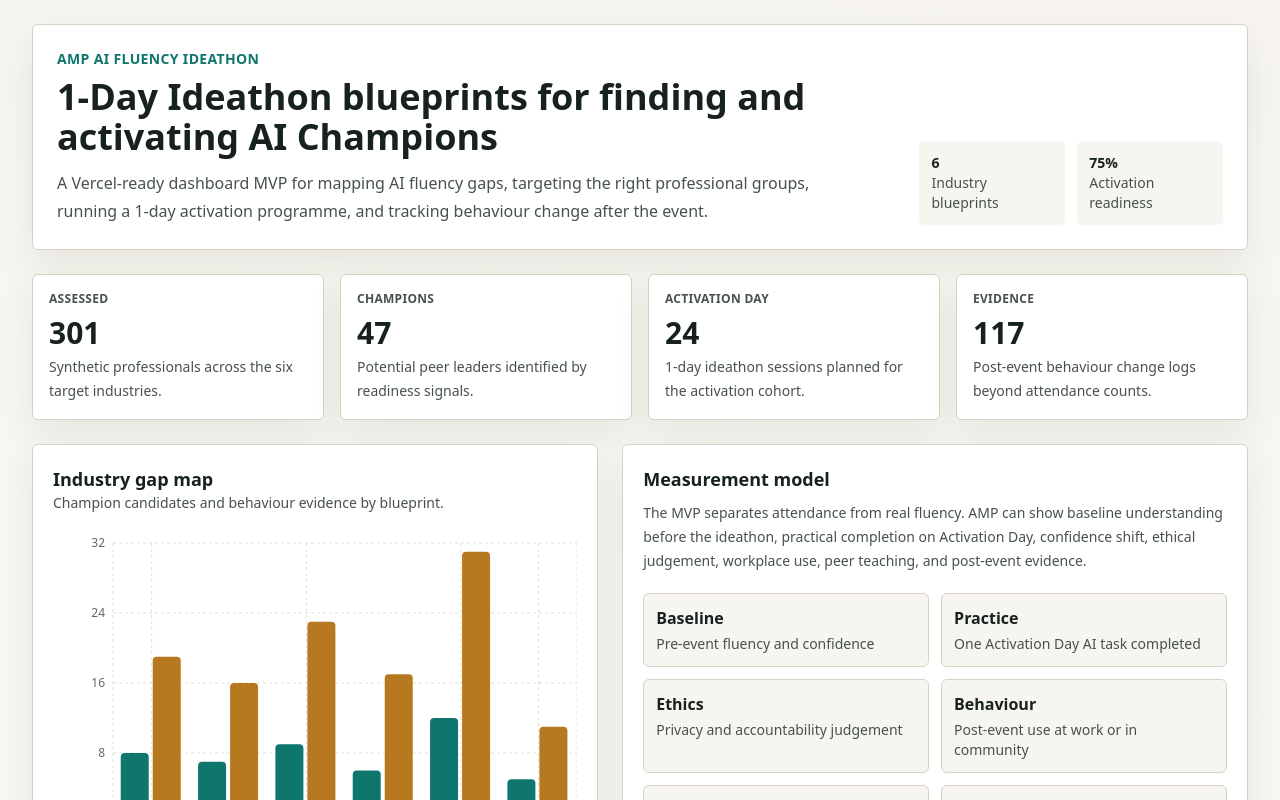
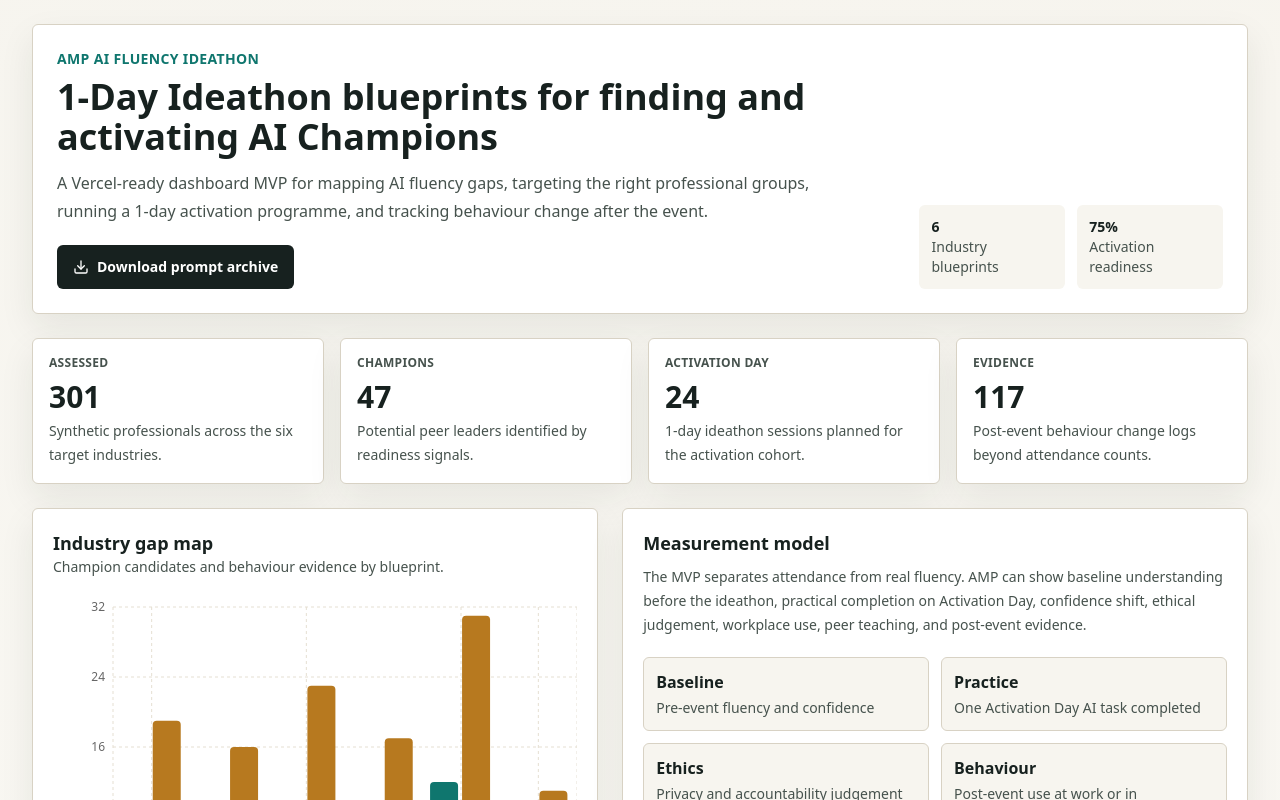
Before and after one commit to dansyar/AMP, a Next.js app: page / in a window 1280 px wide. Shown: the top 800 px of the page. Built offline with nearby package versions, Linux system fonts and the light colour scheme.

Commit message:
Add prompt archive download button

```diff
--- a/app/page.tsx
+++ b/app/page.tsx
@@ -1,4 +1,4 @@
-import { Activity, ClipboardCheck, Network, UsersRound } from "lucide-react";
+import { Activity, ClipboardCheck, Download, Network, UsersRound } from "lucide-react";
 import { BlueprintCard } from "@/components/BlueprintCard";
 import { IndustryComparison } from "@/components/IndustryComparison";
 import { MetricCard } from "@/components/MetricCard";
@@ -21,6 +21,16 @@
               right professional groups, running a 1-day activation programme, and
               tracking behaviour change after the event.
             </p>
+            <a
+              className="focus-ring mt-5 inline-flex items-center gap-2 rounded-md bg-ink px-4 py-3 text-sm font-semibold text-white"
+              href="https://raw.githubusercontent.com/dansyar/AMP/main/amp-codex-prompts.txt"
+              download="amp-codex-prompts.txt"
+              target="_blank"
+              rel="noreferrer"
+            >
+              <Download className="h-4 w-4" aria-hidden="true" />
+              Download prompt archive
+            </a>
           </div>
           <div className="grid min-w-64 grid-cols-2 gap-3 text-sm">
             <div className="rounded-md bg-paper p-3">
```
